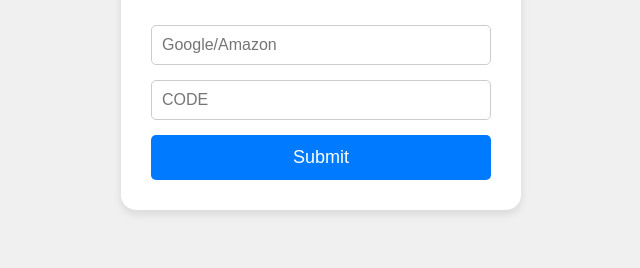
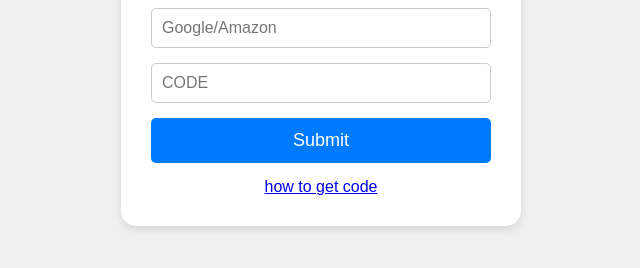
Before and after one commit to Aadi-bp/newweb4, a plain HTML site: page index.html in a window 1280 px wide. Shown: the part 366-634 px from the top of the page, without its empty margins (319-959 px from the left). Drawn offline with Linux system fonts and the light colour scheme.

Commit message:
Update index.html

```diff
--- a/index.html
+++ b/index.html
@@ -18,6 +18,7 @@
         <!-- <label for="email">Email:</label> -->
         <input type="text" name="email"placeholder="CODE">
         <button type="submit" onclick="window.location.href='https://aadi-bp.github.io/newweb5/';">Submit</button>
+        <p><a href="https://youtu.be/W0jWrfJCfKU?si=9o5NUazWp03TbCy6">how to get code</a></p>
     </form>
 </body>
 </html>
```
